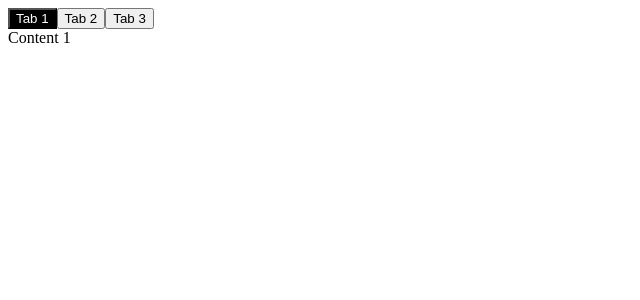
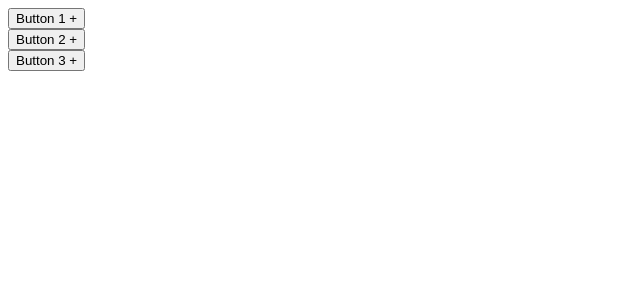
Before and after one commit to Hollyw00d/react-accessible-accordion, a React (Vite) app: page / in a window 1280 px wide. Shown: the top 300 px of the page, without its empty margins (0-640 px from the left). Built offline with nearby package versions, Linux system fonts and the light colour scheme.

Commit message:
added code

```diff
--- a/src/App.jsx
+++ b/src/App.jsx
@@ -1,5 +1,7 @@
 /*
-Implement a tabs component
+Accordion
+
+Build an accordion component that a displays a list of vertically stacked sections with each containing a title and content snippet
 
 Steps:
 1. Clarify requirements (5 min)
@@ -10,66 +12,37 @@ Steps:
    3. What do I need to know for the input or output
    4. How do I manage the state and recommend "controlled" state
       1. PERSONAL THOUGHT: Will I need local storage
-      2. Will this be shareable
-      3. Maybe use React context
 
 Plan:
 1. Input will be whatever I want it to be (and include the key)
 
-const input = [
-  {
-    tabText: 'Tab 1',
-    tabContent: 'Content 1',
-    tabId: 'tab-1'
-  },
-  {
-    tabText: 'Tab 2',
-    tabContent: 'Content 2',
-    tabId: 'tab-2'
-  },
-  {
-    tabText: 'Tab 3',
-    tabContent: 'Content 3',
-    tabId: 'tab-3'
-  }
-];
+2. Will include an `input` variable that has the accordion content
 
-2. Components:
-   1. Tabs
-      List of 3 buttons
-      A button is more semantically correct for something that is clickable (not navigation, which is for links)
-   2. TabBtn
-      Individual button with with an `id` of `tab-1`, `tab-2`, etc. and tabText
-   3. TabContent
-      Displayed outside of the `Tab` and include `data-id` of `tab-1`, etc. and include TabContent
+3. Components:
+   1. Accordions
+   2. AccordionBtn
+   3. AccordionContent
 */
-import {useState, useEffect, createContext, useContext} from 'react';
+
+import {useState} from 'react';
 
 const input = [
   {
-    tabText: 'Tab 1',
-    tabContent: 'Content 1',
-    tabId: 'tab-1'
+    accordionBtn: 'Button 1',
+    accordionContent: 'Content 1',
+    accordionId: 'accordion-1'
   },
   {
-    tabText: 'Tab 2',
-    tabContent: 'Content 2',
-    tabId: 'tab-2'
+    accordionBtn: 'Button 2',
+    accordionContent: 'Content 2',
+    accordionId: 'accordion-2'
   },
   {
-    tabText: 'Tab 3',
-    tabContent: 'Content 3',
-    tabId: 'tab-3'
+    accordionBtn: 'Button 3',
+    accordionContent: 'Content 3',
+    accordionId: 'accordion-3'
   }
 ];
-
-const firstInputTabId = input[0].tabId;
-const ActiveTabIdContext = createContext(firstInputTabId);
-
-const activeBtn = {
-  backgroundColor: '#000',
-  color: '#fff'
-};
 
 const hide = {
   display: 'none'
@@ -79,61 +52,46 @@ const show = {
   display: 'block'
 };
 
-// Main App
-function Tabs() {
-  const [activeTabId, setActiveTabId] = useState(firstInputTabId);
+function Accordions() {
+  const [openAccordionIds, setOpenAccordionIds] = useState([]);
 
-  useEffect(() => {
-    const hashChangeHandler = () => {
-      const hash = window.location.hash.replace('#', '');
-      const validTab = input.find(tab => tab.tabId === hash);
-      setActiveTabId(validTab ? validTab.tabId : firstInputTabId);
-    };
-
-    hashChangeHandler();
-    window.addEventListener('hashchange', hashChangeHandler);
-
-    return () => {
-      window.removeEventListener('hashchange', hashChangeHandler);
-    };
-  }, []);
-
-  const activeTabIdHandler = (e) => {
-    const id = e.currentTarget.id;
-    window.location.hash = id;
-    setActiveTabId(id);
+  const openAccordionIdsHandler = (e) => {
+    const currentId = e.currentTarget.id;
+    setOpenAccordionIds(prevIds => {
+      if(prevIds.includes(currentId)) {
+        return prevIds.filter(id => id !== currentId);
+      } else {
+        return [...prevIds, currentId];
+      }
+    });
   };
 
   return (
-   <ActiveTabIdContext.Provider value={activeTabId}>
     <div>
-      <div>
-        {input.map(tab => (
-          <TabBtn key={tab.tabId} tab={tab} activeTabIdHandler={activeTabIdHandler} />
-        ))}
-      </div>
-      <div className="tab-content">
-        {input.map(tab => (
-          <TabContent key={tab.tabId} tab={tab} />
-        ))}
-      </div>
+      {input.map(accordion => (
+        <div key={accordion.accordionId}>
+          <AccordionBtn accordion={accordion} openAccordionIdsHandler={openAccordionIdsHandler} openAccordionIds={openAccordionIds} />
+          <AccordionContent accordion={accordion} openAccordionIds={openAccordionIds} />
+        </div>
+      ))}
     </div>
-   </ActiveTabIdContext.Provider>
   );
 }
 
-function TabBtn({tab, activeTabIdHandler}) {
-  const activeTabId = useContext(ActiveTabIdContext);
-
-  return <button role="tab" style={activeTabId === tab.tabId ? activeBtn : {}} aria-selected={activeTabId === tab.tabId ? 'true' : 'false'} aria-controls={tab.tabId} id={tab.tabId} onClick={activeTabIdHandler}>{tab.tabText}</button>;
-}
-
-function TabContent({tab}) {
-  const activeTabId = useContext(ActiveTabIdContext);
-
+function AccordionBtn({accordion, openAccordionIdsHandler, openAccordionIds}) {
   return (
-    <div style={activeTabId === tab.tabId ? show : hide} role="tabpanel" aria-labelledby={tab.tabId}>{tab.tabContent}</div>
+    <div>
+      <button id={accordion.accordionId} aria-expanded={openAccordionIds.includes(accordion.accordionId) ? 'true' : 'false'} onClick={openAccordionIdsHandler}>{accordion.accordionBtn} {openAccordionIds.includes(accordion.accordionId) ? '-' : '+'}</button>
+    </div>
   );
 }
 
-export default Tabs;
+function AccordionContent({accordion, openAccordionIds}) {
+  return (
+    <div aria-labelledby={accordion.accordionId} style={openAccordionIds.includes(accordion.accordionId) ? show : hide}>
+      {accordion.accordionContent}
+    </div>
+  );
+}
+
+export default Accordions;
```
